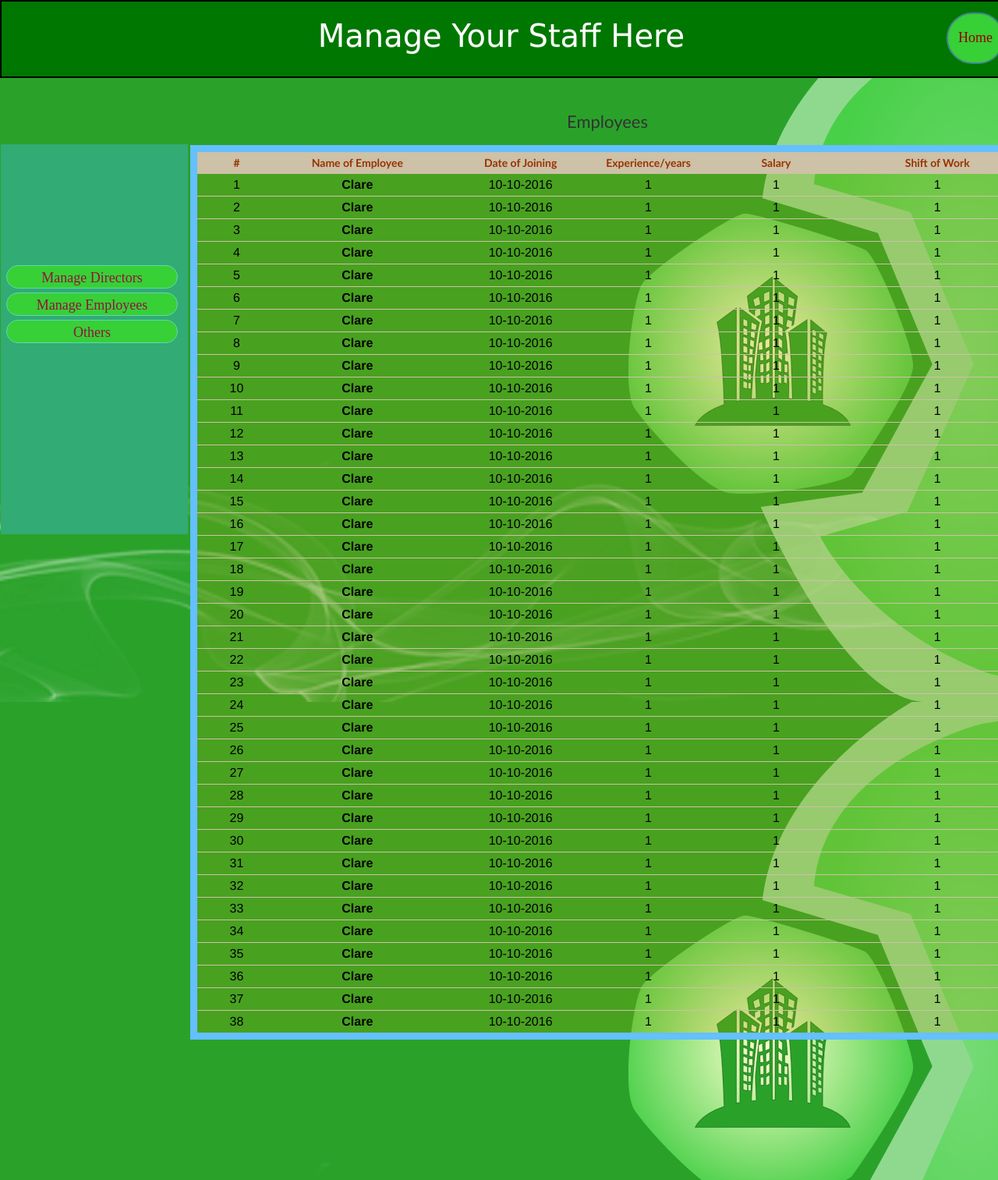
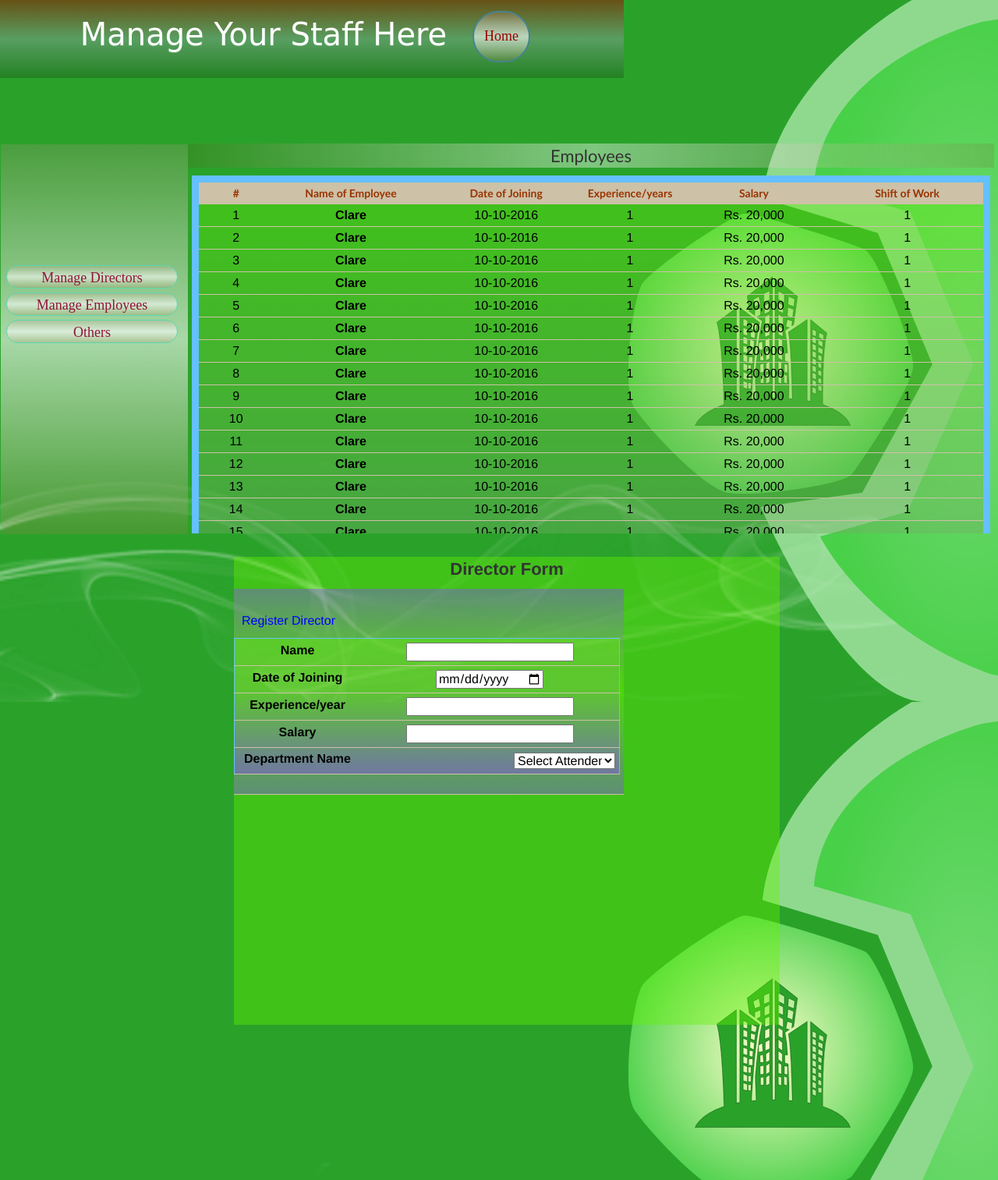
Before and after one commit to SherSingh07/django_comang, a Django app: template company/templates/staff.html in a window 1280 px wide. Shown: the whole page at 78% size. Run offline with Django 3.2, Linux system fonts and the light colour scheme; the template is opened without the code that fills it, so the values that code supplies are empty; some libraries are stand-ins or nearby versions.

Commit message:
enhance look and feel and templates

```diff
--- a/company/static/css/oms.css
+++ b/company/static/css/oms.css
@@ -1,6 +1,7 @@
 
 
 body{
+	width:1100px;
   background-image:url("../images/oms.png")
 }
 
@@ -398,15 +399,12 @@ a:visited{
 .staff-heading{
 		width:1330;
 		height:100px;
-		background-color:#070;
-		border-width:2px;
+		background: linear-gradient(rgba(162,1,1,0.5),rgba(135,154,152,0.5),rgba(1,1,1,0.2));
 		font-size:30px;
-		border-color:black;
-		border-style: solid;
 }
 
 .staff-sidebar{
-  		   background-color: #32ab74;
+  		background: linear-gradient(rgba(207, 143, 143, 0.2),rgba(252, 252, 252, 0.6),rgba(177, 120, 73, 0.2));
     	float: left;
     	height: 500px;
     	margin-left: 1px;
@@ -419,14 +417,14 @@ a:visited{
 
 .right-button{
 		float:right;
-		margin-right:40px;
+		margin-right:120px;
 }
 .staff-home{
 	   	border-radius: 36px;
     	border: 2px solid #458490;
     	display: inline-block;
 		color:#900;
-		background-color:#37d037;
+		background: linear-gradient(rgba(207, 143, 143, 0.2),rgba(252, 252, 252, 0.6),rgba(177, 120, 73, 0.2));
 		font-size:18px;
 		font-family: Times New Roman;
     	height: 66px;
@@ -445,7 +443,7 @@ a:visited{
 		width:220;
 		height:30;
     	color:#94123c;
-		background-color:#37d037;
+		background: linear-gradient(rgba(207, 143, 143, 0.2),rgba(252, 252, 252, 0.6),rgba(177, 120, 73, 0.2));
 		font-size:18px;
 		font-family: Times New Roman;
 		text-align:center;
@@ -463,11 +461,11 @@ a:visited{
 		color:#000000;
 		border-color:#cc6600;
 }
-.staff-contents{
-    	height: 1100px;
-    	margin-left: 237px;
-    	width: 1080px;
-
+.staff-contents {
+    height: 500px;
+    margin: 84px 0 0 237px;
+    overflow: auto;
+    width: 1034px;
 }
 .android-contents{
     	height: 500px;
@@ -520,9 +516,9 @@ table {
 		width: 99%;
 		max-width: 99%;
 		border: 1px solid #64c0ff;
-		margin-top: 15px;
+		margin-top: 1px;
 		margin-bottom: 25px;
-		background:rgba(179,155,0,0.23);
+		background:linear-gradient(rgba(98,243,0,0.4),rgba(142,65,257,0.4));
 }
 td {
 		border-bottom: 1px solid #CDC1A7;
@@ -627,3 +624,27 @@ th {
 	   color:red;
 	   opacity:1;
 }
+.footer{
+		height:89px;
+		border:1px solid black;
+		background-color:#339966;
+}
+.dir_form{
+		z-index: 10;
+		width: 700px;
+		height: 600px;
+		margin: 30 0 0 300;
+}
+.form-content {
+		width: 500px;
+		height: 200px
+		margin: 10 0 0 123;
+}
+
+.form-dacoration{
+		background:linear-gradient(rgba(142,65,257,0.4),rgba(98,243,0,0.4),rgba(142,65,257,0.4));
+		border-bottom: 1px solid #CDC1A7;
+}
+.form-back{
+		background:rgba(98,243,0,0.4);
+}
--- a/company/static/js/oms.js
+++ b/company/static/js/oms.js
@@ -114,11 +114,12 @@ function save_attendence(atten_data){
     });
 }
 function attendence_selected(){
+
 		var emp_att = $('#att-status').val();
 		var id = $('#name').text() +"-"+ $('#day').text();
 		$('#' + id).text(emp_att);
 		attendence[id] = emp_att;
-
+		$('#att-status').val('-');
 		$('#attendence-editor').toggleClass('a-editor-tog');
 		$('#dis-layer').toggleClass('toggle-layer');
 }
@@ -127,7 +128,11 @@ function show_a_editor(id){
 		$('#name').text(id.split('-')[0]);
 		$('#day').text(id.split('-')[1] );
 }
-
+function on_staff_load(){
+	    $('#register_dir').click(function(){
+			alert('testing list click');
+		 });
+}
 
  $(document).ready(function(){
 
@@ -146,6 +151,9 @@ function show_a_editor(id){
 	  $('#directors').hide();
 	  $('#others').hide();
       $('#attendence').hide();
+	  $('.footer').css('width', screen.width);
+	  $('.staff-heading').css('width', screen.width);
+	  $('.heading-style').css('width', screen.width);
 	  time();
 	  setInterval(time, 1000);
 
--- a/company/templates/staff.html
+++ b/company/templates/staff.html
@@ -12,7 +12,11 @@
 
 </head>
 <body>
-
+	<script>
+		window.onload = function(){
+			 on_staff_load();
+		}
+	</script>
 	<div id='container' class='staff'>
 			<div id='staff-heading' class='staff-heading'>
 				<a class='staff-home right-button' href="main">Home</a>
@@ -24,7 +28,7 @@
 				<ul>
 					<li id='director'><a class='staff-menu-button'> Manage Directors</a><br>
 						<ul id='dir_submenu'>
-							<li><a class='staff-menu-button staff-submenu-button' onclick=alert('testing');>Registrer director</a><br></li>
+							<li id='register_dir'><a class='staff-menu-button staff-submenu-button' >Registrer director</a><br></li>
 							<li><a class='staff-menu-button staff-submenu-button' onclick=alert('testing2');>Delete director</a><br></li>
 							<li><a class='staff-menu-button staff-submenu-button' onclick=alert('testing2');>Update detail</a><br></li>
 							<li><a class='staff-menu-button staff-submenu-button' onclick=alert('testing2');>View director list</a><br></li>
@@ -49,7 +53,7 @@
 			</div>
 
 		<div id='directors' class='staff-contents dir'>
-			<p align='center' style='font-size:22px;font-family: Trebuchet MS, Arial, Verdana; margin-top: 40px;'>Directors in Company</p>
+			<p align='center' style='font-size:22px;font-family: Trebuchet MS, Arial, Verdana;background:linear-gradient(to right,rgba(140,6,5,0.1),rgba(338,384,271,0.4),rgba(140,6,5,0.1));'>Directors in Company</p>
 				<! table for handling showing director data >
 			<table class="table-striped table-border" align='center' >
 		    	<thead>
@@ -71,7 +75,7 @@
 		    	    <td  style='color:#000000;'><b>John</b></td>
 		    	    <td >10-10-2016</td>
 		    	    <td >1</td>
-					<td >1</td>
+					<td >Rs. 35,000</td>
 					<td >Development</td>
 		    	  </tr>
 			{% endfor %}
@@ -82,7 +86,7 @@
 
 			</div>
 		<div id='employees' class='staff-contents emp'>
-	 		<p align='center' style='font-size:22px;font-family: Trebuchet MS, Arial, Verdana; margin-top: 40px;'>Employees</p>
+	 		<p align='center' style='font-size:22px;font-family: Trebuchet MS, Arial, Verdana;background:linear-gradient(to right,rgba(140,6,5,0.1),rgba(338,384,271,0.4),rgba(140,6,5,0.1));'>Employees</p>
 
 		 <table class="table-responsive table-border " align='center' >
 		    <thead>
@@ -104,7 +108,7 @@
 		    	    <td ><b> Clare </b></td>
 		    	    <td >10-10-2016</td>
 		    	    <td >1</td>
-					<td >1</td>
+					<td >Rs. 20,000</td>
 					<td >1</td>
 		    	  </tr>
 			{% endfor %}
@@ -115,11 +119,11 @@
 
 			</div>
 		<div id='others' class='staff-contents oth'>
-			<p align='center' style='font-size:22px;font-family: Trebuchet MS, Arial, Verdana; margin-top: 40px;'>Other Employees</p>
+			<p align='center' style='font-size:22px;font-family: Trebuchet MS, Arial, Verdana;background:linear-gradient(to right,rgba(140,6,5,0.1), rgba(338,384,271,0.4),rgba(140,6,5,0.1));'>Other Employees</p>
 			 <table class="table-border" align='center' >
 			    <thead>
 				      <tr>
-					       <th width=10%>Sr.No.</th>
+					       <th width=10%>#</th>
 		       	 		   <th width=20%>Name of Employee</th>
 		        		   <th width=20%>Date of Joining</th>
 						   <th width=10%>Experience/years</th>
@@ -136,21 +140,42 @@
 		    	    <td>Clark</td>
 		    	    <td>10-10-2016</td>
 		    	    <td>1</td>
-					<td>1</td>
+					<td>Rs. 15,000</td>
 					<td>1</td>
 		    	  </tr>
 			{% endfor %}
 			{% endwith %}
 		    </tbody>
 	  	</table>
+			</div>
 
 
-			</div>
-		</div>
-
-	<script>
-
-	</script>
-
+		<div class='dir_form form-back'>
+			<p id='heading' style='text-align:center;font-size:22px;'><b>Director Form</b></p>
+			<div class="form-content form-dacoration">
+				<br>
+				<p style="margin-top:10px;margin-left:10px;font-size:16px;color:blue;">Register Director </p>
+			    <table width='50%'>
+					<tbody>
+					<tr style='border-style:none;'><td width='50%'><label for='name'>Name</label></td><td width='30%'><input type='text' name='name'></input></td></tr>
+					<tr><td width='50%'><label for='join_date'>Date of Joining</label></td><td width='30%'><input type='date' name='jdate'></input></td></tr>
+					<tr><td width='50%'><label for='exp'>Experience/year</label></td><td width='30%'><input type='text name='exp'></input></td></tr>
+					<tr><td width='50%'><label for='sal'>Salary</label></td><td width='30%'><input type='text' name='sal'></input></td></tr>
+					<tr><td width='50%'><label for='department'>Department Name</label></td><td width='30%'>
+					<select style="width : 130px;margin-left:192px;" id="att-status" onchange=''>
+						<option selected="selected" value="-"> Select Attendence </option>
+						<option value="P">Present</option>
+						<option value="A">Absent</option>
+						<option value="H">Half Day</option>
+						<option value="SL">On Leave</option>
+						<option value="O">Other</option>
+					</select>
+					</td></tr>
+					</tbody>
+				</table>
+      </div>
+	</div>
+</div>
+<div class="dis-layer" id="dis-layer"></div>
 </body>
 <html>
```
Also changed, not shown: other parts of company/static/css/oms.css (+19 -20 lines), company/templates/home.html (+9 -8 lines), company/templates/projects.html (+6 -6 lines). Lines whose indentation alone changed are shown as unchanged.
